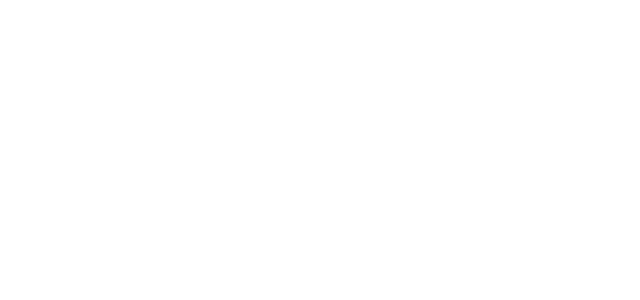
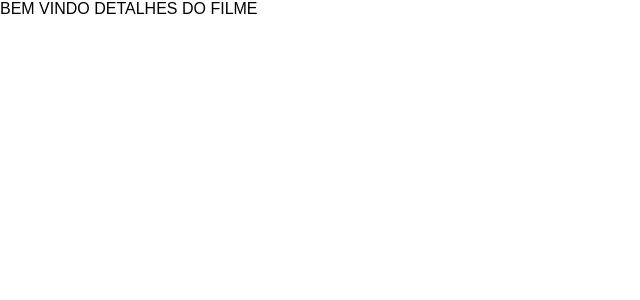
Before and after one commit to Hitiro/AT-Solution-Flix, a JavaScript app: page /filme/1 in a window 1280 px wide. Shown: the top 300 px of the page, without its empty margins (0-640 px from the left). Built offline with nearby package versions, Linux system fonts and the light colour scheme; the HTML template or start-up script is replaced by a standard one.

Commit message:
feat: configurando rotas

```diff
--- a/package.json
+++ b/package.json
@@ -8,6 +8,7 @@
     "@testing-library/user-event": "^13.5.0",
     "react": "^18.2.0",
     "react-dom": "^18.2.0",
+    "react-router-dom": "^6.4.5",
     "react-scripts": "5.0.1",
     "web-vitals": "^2.1.4"
   },
--- a/src/App.js
+++ b/src/App.js
@@ -1,9 +1,9 @@
-
+import RoutesApp from "./routes";
 
 function App() {
   return (
     <div className="App">
-
+      <RoutesApp />
     </div>
   );
 }
--- /dev/null
+++ b/src/pages/Filme/index.js
@@ -0,0 +1,7 @@
+function Filme() {
+  return (
+    <div>BEM VINDO DETALHES DO FILME</div>
+  )
+}
+
+export default Filme;
--- /dev/null
+++ b/src/pages/Home/index.js
@@ -0,0 +1,8 @@
+function Home() {
+  return (
+
+    <div>BEM VINDO A HOME</div>
+  )
+}
+
+export default Home;
--- /dev/null
+++ b/src/routes.js
@@ -0,0 +1,17 @@
+import { BrowserRouter, Routes, Route } from 'react-router-dom';
+
+import Home from './pages/Home';
+import Filme from './pages/Filme';
+
+function RoutesApp() {
+  return (
+    <BrowserRouter>
+      <Routes>
+        <Route path="/" element={<Home />} />
+        <Route path="/filme/:id" element={<Filme />} />
+      </Routes>
+    </BrowserRouter>
+  )
+}
+
+export default RoutesApp;
```
Also changed, not shown: 1 other file (tests, documents, lock files or other folders).
